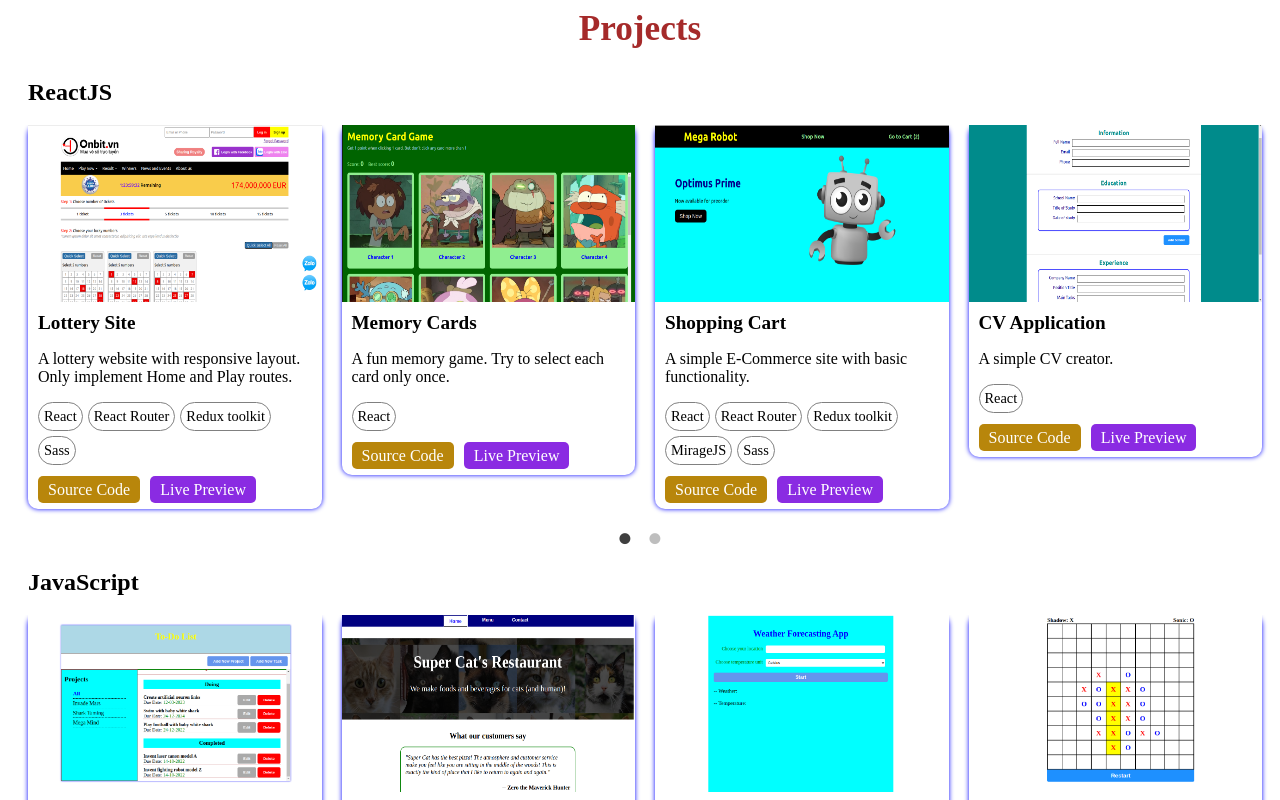
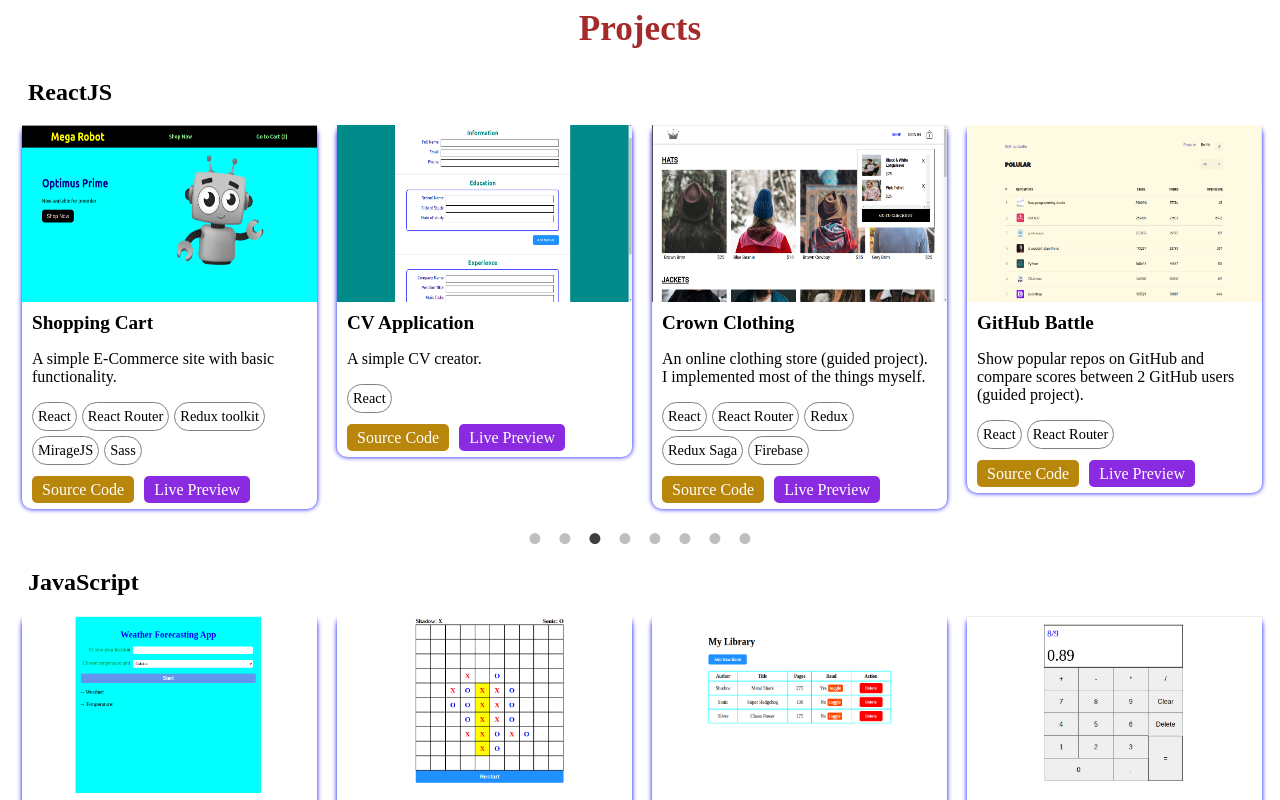
Before and after one commit to SonDo580/personal-portfolio, a React (Vite) app: page / in a window 1280 px wide. Shown: the part 560-1360 px from the top of the page. Built offline with nearby package versions, Linux system fonts and the light colour scheme.

Commit message:
Create function to get slider settings

```diff
--- a/src/components/Carousel/config.js
+++ b/src/components/Carousel/config.js
@@ -1,33 +1,36 @@
-export const settings = {
+const getSlides = (numItems, defaultSlides) =>
+  Math.min(numItems, defaultSlides);
+
+const getSettings = (numItems) => ({
   accessibility: true,
   lazyLoad: true,
   dots: true,
-  infinite: false,
+  autoplay: true,
+  autoplaySpeed: 1500,
   speed: 500,
   initialSlide: 0,
-  slidesToShow: 4,
-  slidesToScroll: 4,
+  slidesToShow: getSlides(numItems, 4),
+  slidesToScroll: 1,
   responsive: [
     {
       breakpoint: 1200,
       settings: {
-        slidesToShow: 3,
-        slidesToScroll: 3,
+        slidesToShow: getSlides(numItems, 3),
       },
     },
     {
       breakpoint: 820,
       settings: {
-        slidesToShow: 2,
-        slidesToScroll: 2,
+        slidesToShow: getSlides(numItems, 2),
       },
     },
     {
       breakpoint: 576,
       settings: {
-        slidesToShow: 1,
-        slidesToScroll: 1,
+        slidesToShow: getSlides(numItems, 1),
       },
     },
   ],
-};
+});
+
+export { getSettings };
--- a/src/components/Carousel/index.jsx
+++ b/src/components/Carousel/index.jsx
@@ -4,9 +4,11 @@ import Slider from "react-slick";
 import PropTypes from "prop-types";
 
 import ProjectCard from "@/components/ProjectCard";
-import { settings } from "./config";
+import { getSettings } from "./config";
 
 export default function Carousel({ items }) {
+  const settings = getSettings(items.length);
+
   return (
     <Slider {...settings} className="slider">
       {items.map((item, index) => (
```
